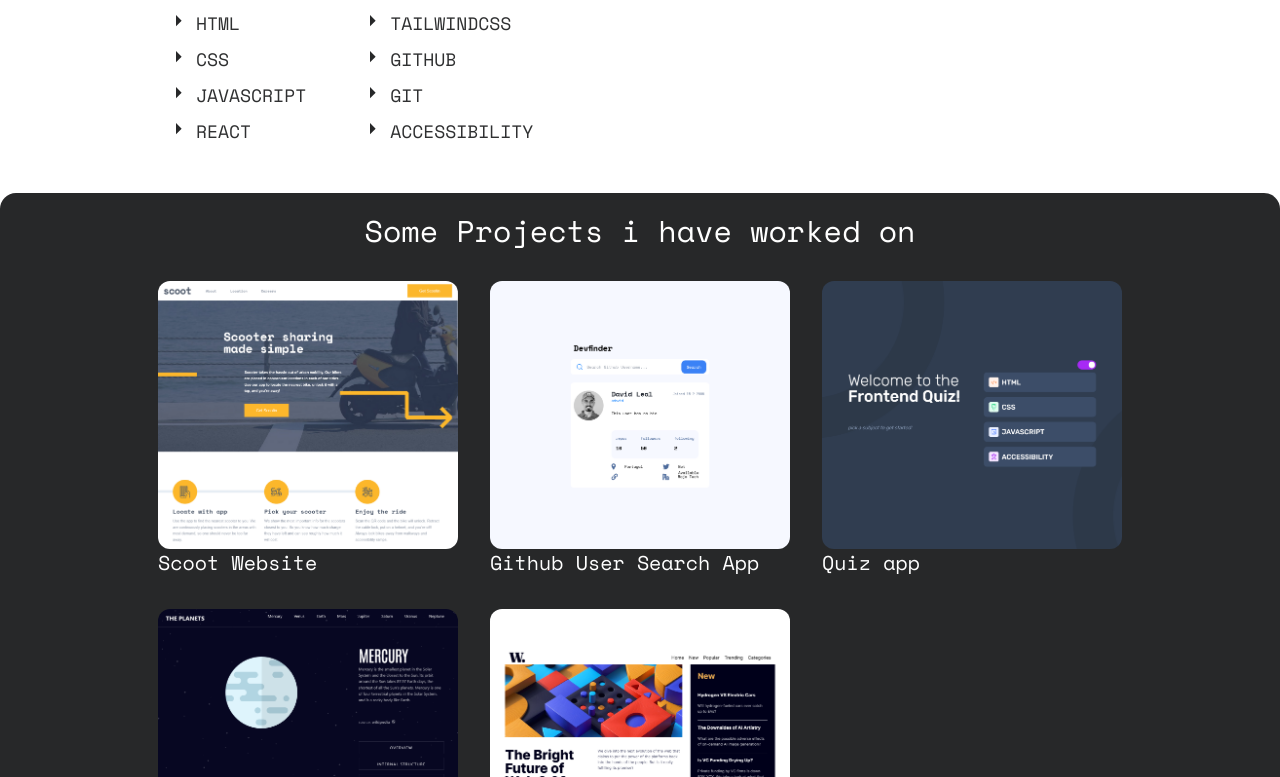
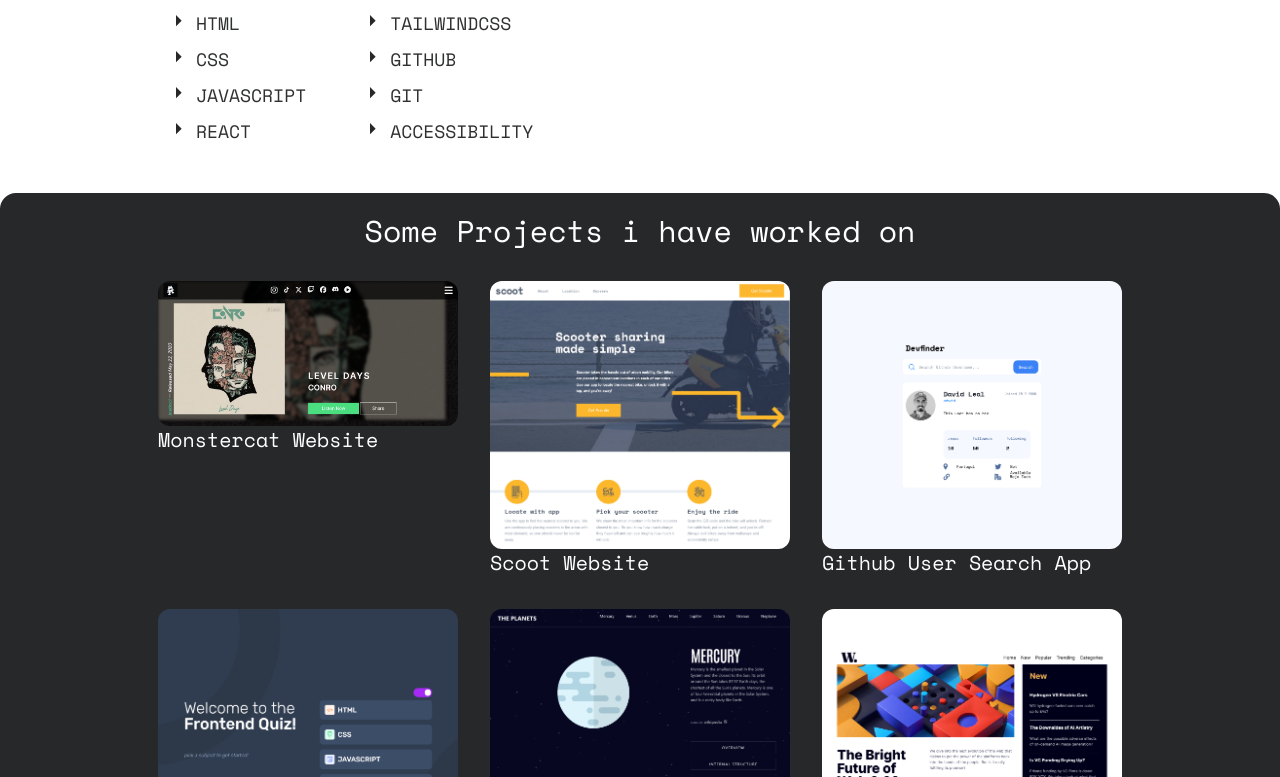
Before and after one commit to sphnikola/portfolio-website, a React (Vite) app: page / in a window 1280 px wide. Shown: the part 603-1380 px from the top of the page. Built offline with nearby package versions, Linux system fonts and the light colour scheme.

Commit message:
Update App.jsx

```diff
--- a/src/App.jsx
+++ b/src/App.jsx
@@ -4,6 +4,7 @@
 import planet from "./assets/planet.png";
 import quiz from "./assets/quiz.png";
 import scoot from "./assets/scoot.png";
+import monster from "./assets/monstercat-album.netlify.app_.png";
 
 export default function App() {
   return (
@@ -131,6 +132,19 @@
           <div></div>
         </div>
         <div className="grid md:grid-cols-3 gap-8">
+           <a
+            href="https://monstercat-album.netlify.app/"
+            target="_blank"
+            className="hover:scale-105 hover:duration-200 hover:text-blue-400 focus:text-orange-300"
+          >
+            <img
+              className="rounded-xl object-contain lg:w-[300px] "
+              src={monster}
+            />
+            <h4 className="  space-mono-regular font-semibold text-xl ">
+              Monstercat Website
+            </h4>
+          </a>
           <a
             href="https://fem-scoot.netlify.app"
             target="_blank"
```
